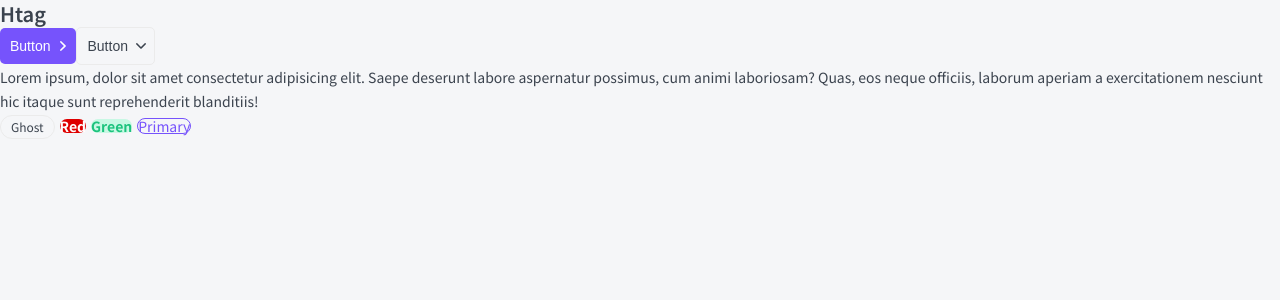
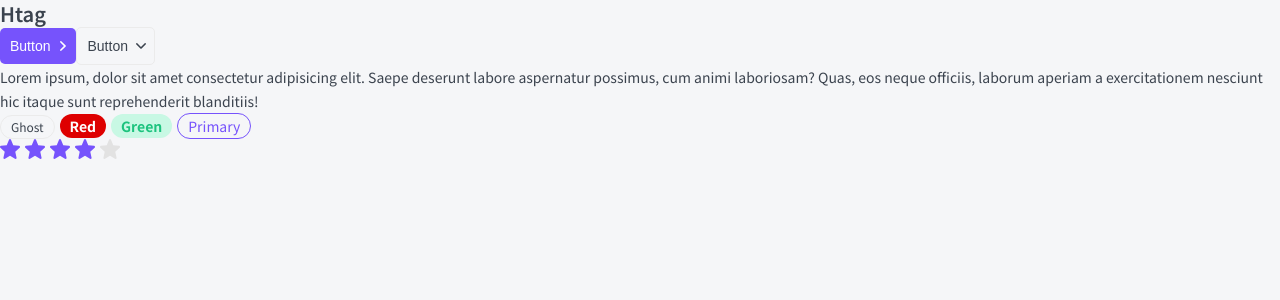
Before and after one commit to KTDKasp/pschool-first-next, a Next.js app: page / in a window 1280 px wide. Shown: the top 300 px of the page. Built offline with nearby package versions, Linux system fonts and the light colour scheme.

Commit message:
Добавили компонент рейтинга

```diff
--- a/src/app/page.tsx
+++ b/src/app/page.tsx
@@ -1,5 +1,5 @@
 import Image from 'next/image';
-import { Button, Htag, PageTag, Ptag } from '@/components';
+import { Button, Htag, PageTag, Ptag, Rating } from '@/components';
 
 export default function Home() {
   return (
@@ -21,6 +21,7 @@ export default function Home() {
       <PageTag size='medium' color='red'>Red</PageTag>
       <PageTag size='medium' color='green'>Green</PageTag>
       <PageTag size='medium' color='primary'>Primary</PageTag>
+      <Rating rating={4}/>
     </main>
   );
 }
--- a/src/components/PageTag/PageTag.module.css
+++ b/src/components/PageTag/PageTag.module.css
@@ -2,10 +2,10 @@
   display: inline-block;
   margin-right: 5px;
   border-radius: 20px;
+  padding: 5px 10px;
 }
 
 .small {
-  padding: 5px 10px;
   font-size: 12px;
   line-height: 12px;
 }
--- a/src/components/PageTag/index.tsx
+++ b/src/components/PageTag/index.tsx
@@ -1,9 +1,9 @@
-import React, { DetailedHTMLProps, HTMLAttributes } from 'react';
+import React from 'react';
 import cn from 'classnames';
 import styles from './PageTag.module.css';
 
 export interface PageTagProps
-  extends DetailedHTMLProps<HTMLAttributes<HTMLDivElement>, HTMLDivElement> {
+  extends React.DetailedHTMLProps<React.HTMLAttributes<HTMLDivElement>, HTMLDivElement> {
   children: React.ReactNode;
   size?: 'small' | 'medium';
   color?: 'gray' | 'green' | 'primary' | 'red' | 'ghost';
--- /dev/null
+++ b/src/components/Rating/Rating.module.css
@@ -0,0 +1,8 @@
+.filled {
+  fill: var(--primary);
+}
+
+.star {
+  margin-right: 5px;
+  cursor: pointer;
+}
--- /dev/null
+++ b/src/components/Rating/index.tsx
@@ -0,0 +1,44 @@
+'use client'
+
+import React from 'react';
+import cn from 'classnames';
+import styles from './Rating.module.css';
+import StarIcon from '../../../public/svg/gray-star.svg';
+
+export interface RatingProps
+  extends React.DetailedHTMLProps<
+    React.HTMLAttributes<HTMLDivElement>,
+    HTMLDivElement
+  > {
+  isEditable?: boolean;
+  rating: number;
+  setRating?: (rating: number) => void;
+}
+
+export const Rating: React.FC<RatingProps> = ({
+  rating,
+  isEditable = false,
+  setRating,
+  ...props
+}) => {
+  const [ratingArray, setRatingArray] = React.useState<JSX.Element[]>(new Array(5).fill(<></>))
+
+  React.useEffect(() => {
+    constructRating(rating);
+  }, [rating])
+
+  const constructRating = (currentRating: number) => {
+    const updatedArray = ratingArray.map((ratingElem, index) => {
+      return (
+        <StarIcon className={cn(styles.star, {
+          [styles.filled]: index < currentRating
+        })}/>
+      )
+    });
+    setRatingArray(updatedArray);
+  };
+
+  return <div {...props}>
+    {ratingArray.map((ratingElem, index) => (<span key={index}>{ratingElem}</span>))}
+  </div>;
+};
--- a/src/components/index.ts
+++ b/src/components/index.ts
@@ -2,3 +2,4 @@ export * from './Htag';
 export * from './Button';
 export * from './Ptag';
 export * from './PageTag';
+export * from './Rating';
--- a/tsconfig.json
+++ b/tsconfig.json
@@ -21,6 +21,6 @@
       "@/*": ["./src/*"]
     }
   },
-  "include": ["next-env.d.ts", "svgr.d.ts", "**/*.ts", "**/*.tsx", ".next/types/**/*.ts"],
+  "include": ["svgr.d.ts", "next-env.d.ts", ".next/types/**/*.ts", "**/*.ts", "**/*.tsx"],
   "exclude": ["node_modules"]
 }
```
Also changed, not shown: svgr.d.ts (+4 -4 lines), public/svg/gray-star.svg.
